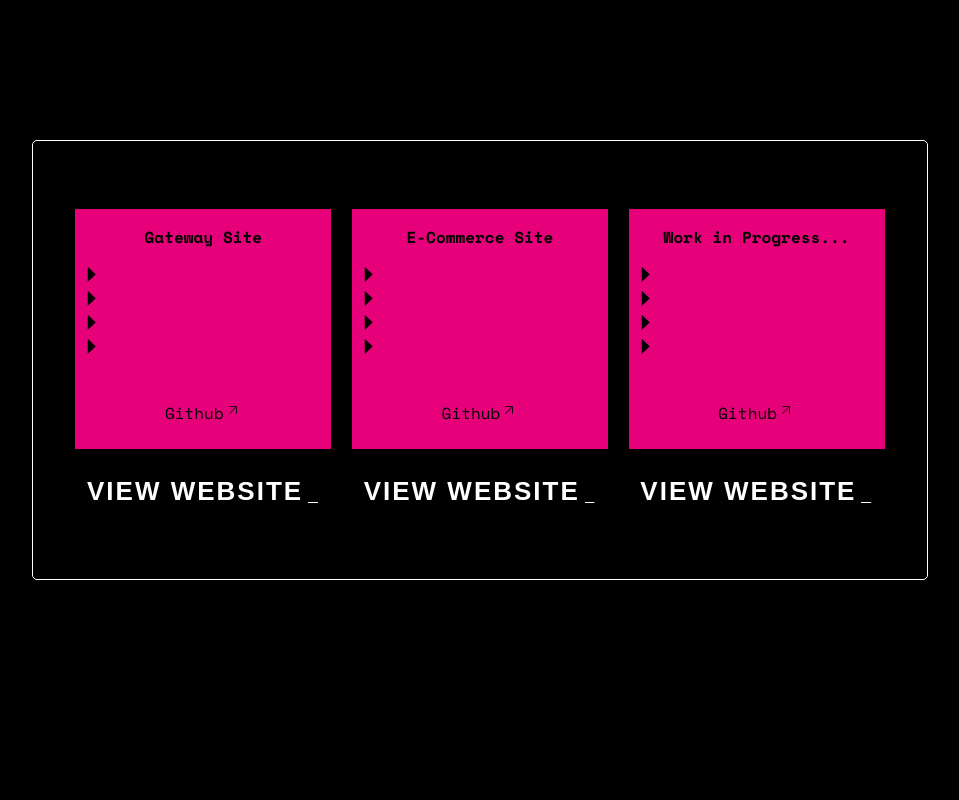
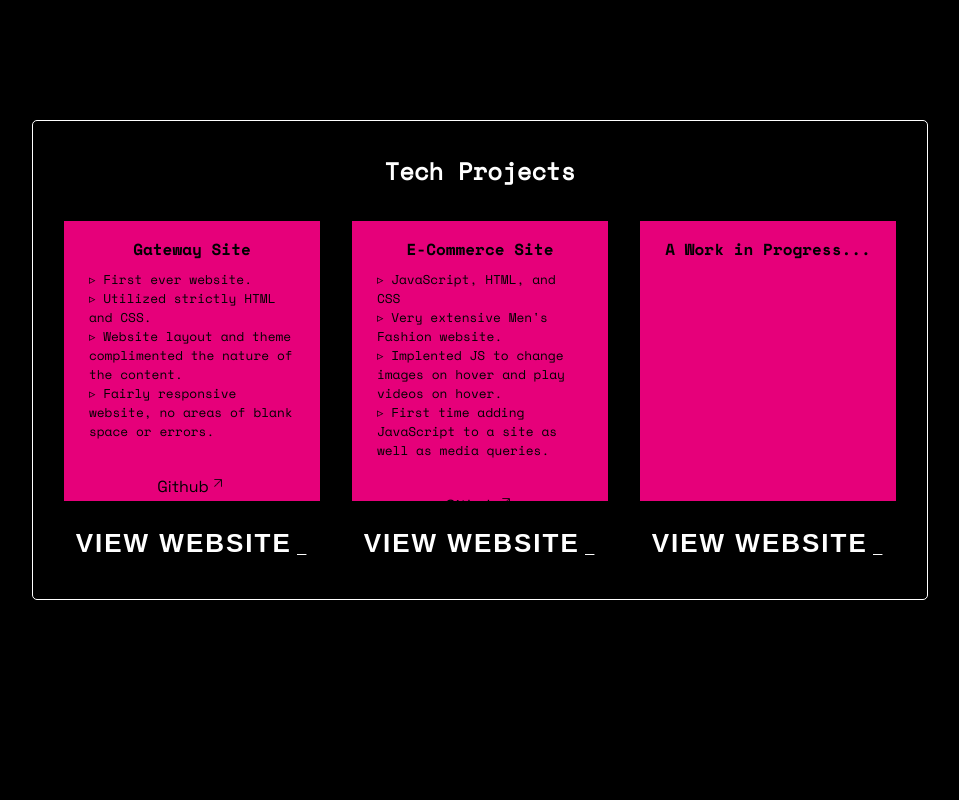
Before and after one commit to 5haar/PortfolioV1, a plain HTML site: page index.html in a window 1280 px wide. Shown: the part 2440-3240 px from the top of the page, without its empty margins (160-1119 px from the left). Drawn offline with nearby package versions, Linux system fonts and the light colour scheme; a web font is replaced by a local one.

Commit message:
New Changes

```diff
--- a/index.html
+++ b/index.html
@@ -76,15 +76,16 @@
 
           <section id="section_tech_projects">
             <section class="tech_tile_container">
-
+              <h2>Tech Projects</h2>
+              <section class="tech_flex_container">
               <section class="tech_tile">
                 <section class="tech_tile_content">
                   <h5>Gateway Site</h5>
                   <ul>
-                    <li></li>
-                    <li></li>
-                    <li></li>
-                    <li></li>
+                    <li>▹ First ever website.</li>
+                    <li>▹ Utilized strictly HTML and CSS.</li>
+                    <li>▹ Website layout and theme complimented the nature of the content.</li>
+                    <li>▹ Fairly responsive website, no areas of blank space or errors.</li>
                   </ul>
                   <br>
                   <section class="gh_container">
@@ -92,7 +93,7 @@
                   </section>
                 </section>
                 <br>
-                <a href="https://main.d3oejk3dehil2t.amplifyapp.com/" target="_blank"><button class="cybr-btn2">
+                <a href="https://main.de20lla1b27rk.amplifyapp.com/" target="_blank"><button class="cybr-btn2">
                   View Website<span aria-hidden>_</span>
                   <span aria-hidden class="cybr-btn__glitch2">View Website_</span>
                   <span aria-hidden class="cybr-btn__tag2">R25</span>
@@ -103,10 +104,10 @@
                 <section class="tech_tile_content">
                   <h5>E-Commerce Site</h5>
                   <ul>
-                    <li></li>
-                    <li></li>
-                    <li></li>
-                    <li></li>
+                    <li>▹ JavaScript, HTML, and CSS</li>
+                    <li>▹ Very extensive Men's Fashion website.</li>
+                    <li>▹ Implented JS to change images on hover and play videos on hover.</li>
+                    <li>▹ First time adding JavaScript to a site as well as media queries.</li>
                   </ul>
                   <br>
                   <section class="gh_container">
@@ -123,7 +124,7 @@
 
               <section class="tech_tile">
                 <section class="tech_tile_content">
-                  <h5>Work in Progress...</h5>
+                  <h5>A Work in Progress...</h5>
                   <ul>
                     <li></li>
                     <li></li>
@@ -131,20 +132,19 @@
                     <li></li>
                   </ul>
                   <br>
-                  <section class="gh_container">
+                  <!-- <section class="gh_container">
                       <a class="gh" href="#">Github<img class=download_arrow src="images/downloadArrow.png"></a>
-                  </section>
+                  </section> -->
                 </section>
                 <br>
-                <a href="https://main.d3oejk3dehil2t.amplifyapp.com/" target="_blank"><button class="cybr-btn2">
+                <a href="#" target="_blank"><button class="cybr-btn2">
                   View Website<span aria-hidden>_</span>
                   <span aria-hidden class="cybr-btn__glitch2">View Website_</span>
                   <span aria-hidden class="cybr-btn__tag2">R25</span>
                 </button></a>
               </section>
 
-
-
+              </section>
             </section>
           </section>
 
@@ -155,7 +155,7 @@
               <section class="tile3">
                 <h2>Road Talk No. 2</h2>
                 <section class="tile3_content">
-                  <p>I am proud to share my E-commerce website in this portfolio because of the amount of time and effort I put into learning and piecing together the concepts that I used to complete the site. While mapping out and building this website, the creative process involved really showcased the different tools and skills we have been taught and have learned throughout the apprenticeship. By putting our skills to the absolute test in giving us the E-commerce project, any potential lack of skill showed itself and pointed to areas where we may have an opportunity to grow. I pushed myself to the absolute limit when completing this assignment and I included not only what was required, but what was also optional such as a slideshow. I used HTML, CSS and for the first time I also utilized a little JavaScript in my website. This was really a big step for me, and it really showcases the effort I put in to create the website. Like most designers, I am very picky with the work that I put out and attach to my name. I really had to make some decisions on whether to include certain features in the website due to time constraints. In the end, I am very pleased with my result and I look forward to utilizing the same mindset moving forward in the program to further sharpen my skills and become better than I already am. </p>
+                  <p></p>
                   <img src="images/dac.png" id="image2">
                 </section>
               </section>
@@ -173,7 +173,7 @@
                 <ul>
                   <li><a href="index.html">Home</a></li>
                   <li><a href="#section_two">About Me</a></li>
-                  <li><a href="#section_three">Tech Projects</a></li>
+                  <li><a href="#section_tech_projects">Tech Projects</a></li>
                   <li><a href="#section_four">Professional Development</a></li>
                 </ul>
           </section>
--- a/style.css
+++ b/style.css
@@ -451,25 +451,40 @@ languages a:focus {
 .tech_tile_container {
   margin: 1.5em;
   background: #000000;
-  height: 55vh;
+  height: 60vh;
   width: 70vw;
   transition: all 0.4s ease 0s;
   border-radius: 5px;
   border: 1px solid var(--white);
+  padding: 2em;
+}
+
+.tech_tile_container h2 {
+  text-align: center;
   display: flex;
   justify-content: center;
   align-items: center;
-  padding: 2em;
+}
+
+.tech_flex_container {
+  display: flex;
+  justify-content: center;
+  align-items: center;
+  padding-top: 1em;
 }
 
 .tech_tile_container:hover {
   border: 1px solid var(--kusama);
 }
 
+.tech_tile {
+  padding: 1em;
+}
+
 .tech_tile_content {
   background-color: var(--kusama);
   width: 20vw;
-  height: 30vh;
+  height: 35vh;
   padding: 1em;
   transition: all 0.4s ease 0s;
 }
@@ -490,31 +505,14 @@ languages a:focus {
 
 .tech_tile_content ul {
   background-color: transparent;
-  padding: 1em;
+  padding: 0.7em;
+  color: #000000;
+  font-size: 0.8em;
 }
 
 .tech_tile_content ul li {
   background-color: transparent;
-  list-style-image: url(images/bullet.png);
-}
-
-.tech_site {
-  width: 20vw;
-  height: 20vh;
-  color: var(--white);
-  background-color: var(--kusama);
-}
-
-.tech_site p {
-  background-color: var(--kusama);
-}
-
-.tech_site ul {
-  background-color: var(--kusama);
-}
-
-.tech_site ul li {
-  background-color: var(--kusama);
+  list-style: none;
 }
 
 .gh_container {
@@ -523,10 +521,23 @@ languages a:focus {
 }
 
 .gh {
-  background-color: transparent;
-  background: none;
+  background:
+    linear-gradient(to right, transparent, transparent),
+    linear-gradient(to right, #000000, #000000);
+  background-size: 100% 0.1em, 0 0.1em;
+  background-position: 100% 100%, 0 100%;
+  background-repeat: no-repeat;
+  transition: background-size 500ms;
+  text-decoration: none;
   color:#000000;
   text-align: center;
+  font-family: "Space Grotesk";
+}
+
+.gh:hover,
+.gh:focus {
+  background-size: 0 0.1em, 100% 0.1em;
+  opacity: 200%;
 }
 
 .download_arrow {
@@ -762,7 +773,13 @@ a:focus {
     padding-bottom: 1em;
   }
 }
+
+
 @media all and (min-width: 1800px) {
+  .main_header {
+    background-size: 50vw;
+  }
+
   .tile {
     width: 50vw;
     height: 60vh;
```
